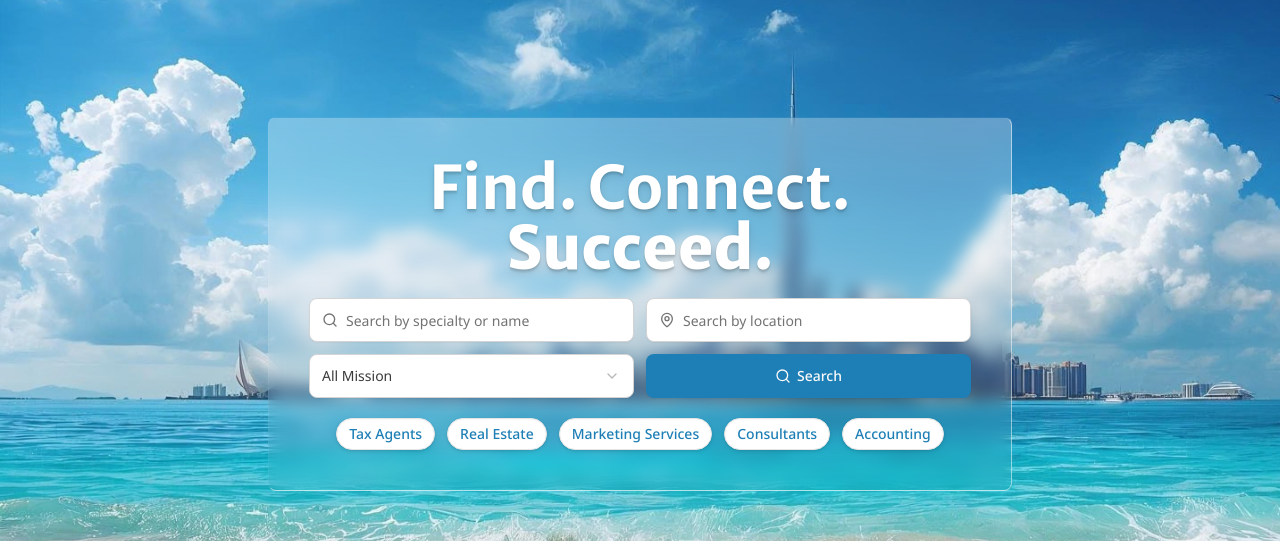
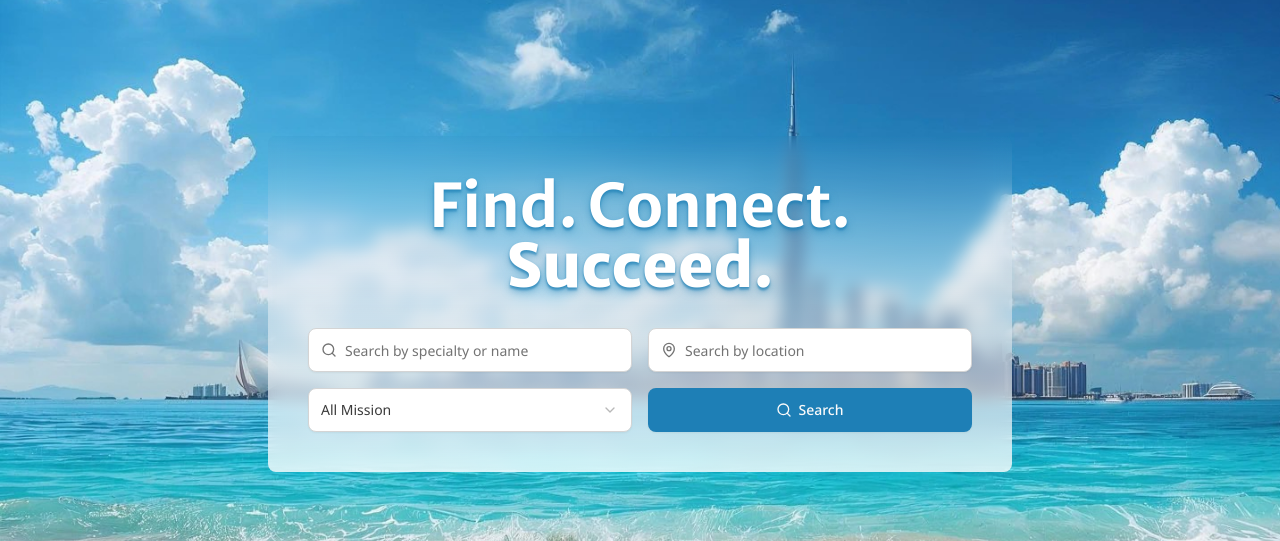
Before and after one commit to sameedahri/faa-main-frontend, a Next.js app: page / in a window 1280 px wide. Shown: the part 96-637 px from the top of the page. Built offline with nearby package versions, Linux system fonts and the light colour scheme.

Commit message:
Updated filter on home page hero section

```diff
--- a/src/features/home/component/section/hero-section.tsx
+++ b/src/features/home/component/section/hero-section.tsx
@@ -26,10 +26,10 @@ function HeroSection() {
             ></div> */}
             <div className="container h-full relative w-full flex items-center">
                 <div className={cn(
-                    "rounded-md px-6 py-6 flex flex-col gap-5 mx-auto w-full md:py-10 md:px-10 xl:w-[60%]",
-                    "backdrop-blur-sm border bg-linear-to-b to-transparent from-white/30 border-white/50 border-t-white/5 border-l-white/5 "
+                    "rounded-md px-6 py-6 flex flex-col gap-5 mx-auto w-full md:py-10 md:px-10 xl:w-[60%] xl:gap-8",
+                    "backdrop-blur-sm order bg-linear-to-b from-primary/10 to-white/80 "
                 )}>
-                    <h1 className="text-3xl text-center font-bold font-heading  text-white text-shadow-lg md:text-5xl lg:text-5xl xl:text-6xl">Find. Connect. <strong className=''>Succeed.</strong></h1>
+                    <h1 className="text-3xl text-center font-bold font-heading  text-white text-shadow-lg text-shadow-primary/50 md:text-5xl lg:text-5xl xl:text-6xl">Find. Connect. <strong className=''>Succeed.</strong></h1>
                     <HeroFilters />
                     {/* <Tabs defaultValue="agents" className='items-center gap-5'>
                         <TabsList className='bg-background-light/60 backdrop-blur-2xl'>
@@ -61,7 +61,7 @@ function HeroFilters() {
     return (
         <div className='flex flex-col gap-5'>
             {/* <div className='flex flex-wrap gap-3 bg-background-light/60 backdrop-blur-2xl rounded-md p-5 lg:flex-nowrap'> */}
-            <div className='grid grid-cols-1 gap-3 md:grid-cols-2'>
+            <div className='grid grid-cols-1 gap-3 md:grid-cols-2 md:gap-4'>
                 <InputGroup
                     className='bg-white'
                 >
@@ -95,7 +95,7 @@ function HeroFilters() {
                     Search
                 </Button>
             </div>
-            <div className='flex flex-wrap gap-3 justify-center'>
+            {/* <div className='flex flex-wrap gap-3 justify-center'>
                 {commonServices.map((service) => (
                     <Button
                         asChild
@@ -109,7 +109,7 @@ function HeroFilters() {
                         </Link>
                     </Button>
                 ))}
-            </div>
+            </div> */}
         </div>
     )
 }
--- a/src/shared/components/mission-card.tsx
+++ b/src/shared/components/mission-card.tsx
@@ -14,7 +14,7 @@ function MissionCard(props: MissionCardProps) {
     return (
         <Link
             href="#"
-            className="flex flex-col items-center justify-center w-full gap-3 p-7 rounded-md group transition-all duration-700 shadow-sm bg-linear-to-b from-primary/4 via-transparent to-transparent hover:shadow-lg h-[-webkit-fill-available] aspect-video relative"
+            className="flex flex-col items-center justify-center w-full gap-3 p-7 rounded-md group transition-all duration-700 shadow-sm bg-linear-to-b from-primary/4 via-transparent to-transparent hover:shadow-lg h-[-webkit-fill-available] aspect-video relative hover:scale-105"
         >
             {upcoming && (
                 <Badge
@@ -30,7 +30,7 @@ function MissionCard(props: MissionCardProps) {
                 <Image
                     src={image}
                     alt={title}
-                    className="opacity-80 group-hover:opacity-100 group-hover:scale-110 transition-all ease-out duration-700 w-full h-full object-contain"
+                    className="opacity-80 group-hover:opacity-100 group-hover:scal-110 transition-all ease-out duration-700 w-full h-full object-contain"
                 />
             </div>
             <h3 className='text-center font-medium text-foreground/70 group-hover:text-foreground tracking-wide text-lg transition-colors duration-700'>{title}</h3>
```
